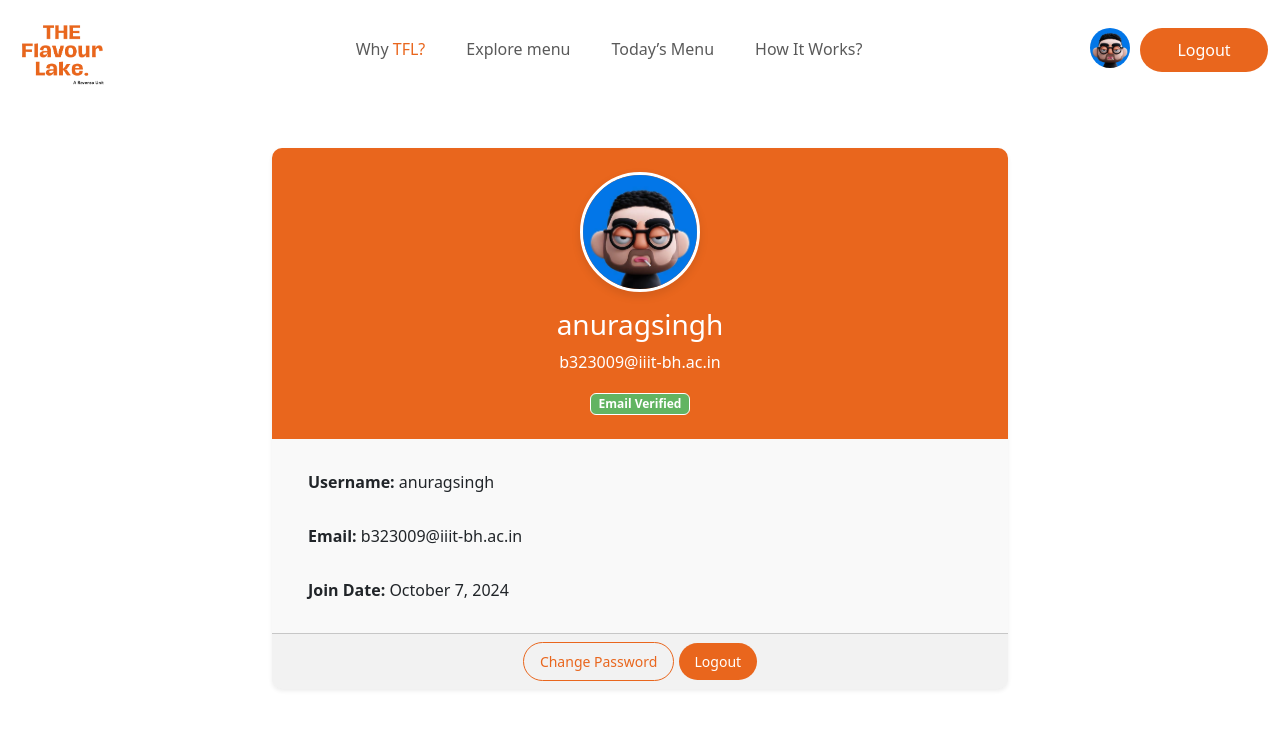
After one commit to anurag6569201/TFL, a Django app: page /profile/ in a window 1280 px wide. The commit adds this page. Shown: the top 729 px of the page. Run offline with Django 5.2, Linux system fonts and the light colour scheme; a user stored in the database is signed in; data comes from the database, SQL or seed files in the repository; both versions use the stored data as it was after the commit.

Commit message:
updated templates

```diff
--- a/home/urls.py
+++ b/home/urls.py
@@ -15,4 +15,5 @@ urlpatterns = [
     path('download-invoice/<str:order_id>/', download_invoice, name='download_invoice'),
     path('checkout/', views.checkout, name='checkout'),
     path('razorpay/', views.razorpay_view, name='razorpay'),
+    path('profile/', views.user_profile, name='user_profile'),
 ]
--- a/home/views.py
+++ b/home/views.py
@@ -10,6 +10,20 @@ from django.http import JsonResponse
 from django.views.decorators.csrf import csrf_exempt
 from .models import Order
 import uuid
+from allauth.account.models import EmailAddress
+
+
+
+def user_profile(request):
+    user = request.user
+    email_verified = EmailAddress.objects.filter(user=user, verified=True).exists()
+
+    context = {
+        'user': user,
+        'email_verified': email_verified
+    }
+    return render(request, 'apps/home/user_profile.html', context)
+
 
 def home(request):
     cart = request.session.get('cart', {})
@@ -69,6 +83,9 @@ def add_to_cart(request):
     return JsonResponse({'error': 'Invalid request method'})
 
 def view_cart(request):
+    user = request.user
+    email_verified = EmailAddress.objects.filter(user=user, verified=True).exists()
+
     cart = request.session.get('cart', {})
     items = {}
 
@@ -103,6 +120,7 @@ def view_cart(request):
         'today_nonveg_dinner_menu_price': today_nonveg_dinner_menu,
         'cart': items,
         'cart_total_amount': cart_total_amount,
+        "email_verified":email_verified,
     }
     return render(request, 'apps/home/view_cart.html', context)
 
--- a/static/assets/css/login.css
+++ b/static/assets/css/login.css
@@ -18,7 +18,6 @@
 }
 .login_container{
     width: 100%;
-    min-height: 100vh;
     display: flex;
     justify-content: center;
     align-items: center;
--- /dev/null
+++ b/static/assets/css/navbar.css
@@ -0,0 +1,24 @@
+
+.navbar-brand img{
+    width: 100px;
+}
+.login_logging_btn{
+    background-color: #E9661D;
+    border-radius: 25px;
+    border: none;
+    padding: 10px;
+    color: white;
+    width:8em;
+}
+.not_login_logging_btn{
+    background-color: transparent;
+    border: none;
+    width:8em;
+    text-decoration: underline;
+}
+.nav-link{
+    border-bottom: 2px solid transparent;
+}
+.nav-link.active{
+    border-bottom: 2px solid #E9661D;
+}
--- a/templates/account/login.html
+++ b/templates/account/login.html
@@ -9,7 +9,6 @@
 <link rel="stylesheet" href="{% static 'assets/css/login.css' %}">
 {% endblock stylesheet %}
 {% block content %}
-
 <div class="login_container">
     <div style="border: 1px solid #cfd0d1;padding: 20px;border-radius: 35px;">
         <h1 class="login_h1 mt-2">Welcome!</h1>
--- a/templates/account/password_reset.html
+++ b/templates/account/password_reset.html
@@ -9,7 +9,6 @@
 <link rel="stylesheet" href="{% static 'assets/css/login.css' %}">
 {% endblock stylesheet %}
 {% block content %}
-
 <div class="login_container">
     <div style="border: 1px solid #cfd0d1;padding: 20px;border-radius: 35px;">
         <h3 style="text-align: center;">Reset Your Password</h3>
--- a/templates/allauth/layouts/base.html
+++ b/templates/allauth/layouts/base.html
@@ -1,4 +1,5 @@
 {% load i18n %}
+{% load static %}
 <!DOCTYPE html>
 <html>
     <head>
@@ -10,6 +11,7 @@
         </title>
         {% block extra_head %}
         {% endblock extra_head %}
+        <link rel="stylesheet" href="{% static 'assets/css/navbar.css' %}">
         <link href="https://cdn.jsdelivr.net/npm/bootstrap@5.3.3/dist/css/bootstrap.min.css" rel="stylesheet" integrity="sha384-QWTKZyjpPEjISv5WaRU9OFeRpok6YctnYmDr5pNlyT2bRjXh0JMhjY6hW+ALEwIH" crossorigin="anonymous">
         {% block stylesheet %}
         {% endblock stylesheet %}
@@ -62,6 +64,7 @@
                     };
                 </script>
             {% endif %}
+            {% include 'apps/partials/navbar.html' %}
             {% block content %}
             {% endblock content %}
         {% endblock body %}
--- a/templates/apps/home/index.html
+++ b/templates/apps/home/index.html
@@ -17,7 +17,6 @@ crossorigin="anonymous"></script>
 {% block content %}
 
 <div class="container-fluid">
-    {% include 'apps/partials/navbar.html' %}
     <div class="cart_button" style="z-index: 10000;">
         <a href="{% url 'home:view_cart' %}">
             <img width="25px" src="{% static 'assets/img/home/cart.webp' %}" alt="">
--- a/templates/apps/home/razorpay.html
+++ b/templates/apps/home/razorpay.html
@@ -17,7 +17,6 @@ crossorigin="anonymous"></script>
 {% block content %}
 
 <div class="container-fluid">
-    {% include 'apps/partials/navbar.html' %}
 <script src="https://checkout.razorpay.com/v1/checkout.js"></script>
 
 <script>
--- /dev/null
+++ b/templates/apps/home/user_profile.html
@@ -0,0 +1,159 @@
+{% extends "account/base_entrance.html" %}
+{% load i18n %}
+{% load static %}
+{% load allauth account %}
+{% block head_title %}
+{% trans "Profile" %}
+{% endblock head_title %}
+{% block stylesheet %}
+<link rel="stylesheet" href="{% static 'assets/css/home.css' %}">
+<link rel="stylesheet" href="{% static 'assets/css/responsive.css' %}">
+<style>
+    /* User Profile Card */
+.user-profile-card {
+    border-radius: 10px;
+    background-color: #f9f9f9;
+    border: none;
+    overflow: hidden;
+}
+
+/* Profile Header */
+.profile-header {
+    background-color: #E9661D;
+    color: white;
+    border-bottom: none;
+}
+
+/* Profile Image */
+.profile-img {
+    border-radius: 50%;
+    width: 120px;
+    height: 120px;
+    object-fit: cover;
+    border: 3px solid white;
+    box-shadow: 0 4px 10px rgba(0, 0, 0, 0.1);
+}
+
+/* Profile Image Container */
+.profile-image-container {
+    display: flex;
+    justify-content: center;
+    align-items: center;
+}
+
+/* Card Body Styling */
+.user-profile-card .list-group-item {
+    border: none;
+    padding: 15px 20px;
+    background-color: transparent;
+}
+
+/* Button Styles */
+.user-profile-card .btn {
+    border-radius: 25px;
+    padding: 8px 16px;
+}
+
+.user-profile-card .btn-outline-primary {
+    color: #E9661D;
+    border-color: #E9661D;
+}
+
+.user-profile-card .btn-outline-primary:hover {
+    background-color: #E9661D;
+    color: white;
+}
+
+.user-profile-card .btn-danger {
+    background-color: #E9661D;
+    border: none;
+}
+
+.user-profile-card .btn-danger:hover {
+    background-color: #d15419;
+}
+.badge-success {
+    border: 1px solid white;
+    background-color: rgb(98, 180, 98);
+}
+.badge-warning {
+    border: 1px solid rgb(206, 50, 50);
+    background-color: rgb(206, 50, 50);
+}
+.verify_btn_email{
+    background-color: transparent;
+    border: 1px solid white;
+}
+.verify_btn_email:hover{
+    background-color: rgb(98, 180, 98);
+    border: 1px solid rgb(98, 180, 98);
+    cursor: pointer;
+}
+/* Mobile Responsiveness */
+@media (max-width: 576px) {
+    .profile-header {
+        padding: 20px;
+    }
+
+    .profile-img {
+        width: 80px;
+        height: 80px;
+    }
+}
+
+</style>
+<script
+src="https://code.jquery.com/jquery-3.7.1.min.js"
+integrity="sha256-/JqT3SQfawRcv/BIHPThkBvs0OEvtFFmqPF/lYI/Cxo="
+crossorigin="anonymous"></script>
+{% endblock stylesheet %}
+{% block content %}
+<div class="container-fluid">
+    <div class="container mt-5 mb-5">
+        <div class="row justify-content-center">
+            <div class="col-md-8">
+                <div class="card user-profile-card shadow-sm">
+                    <div class="card-header profile-header text-center py-4">
+                        <div class="profile-image-container">
+                            {% if user.socialaccount_set.exists %}
+                            <!-- If the user is authenticated through Google -->
+                            {% with user.socialaccount_set.first as social_account %}
+                              <img width="40px" height="40px" style="border-radius: 50%;margin-right: 10px;" src="{{ social_account.extra_data.picture }}" alt="Profile" class="img-fluid profile-img">
+                            {% endwith %}
+                            {% elif user.profile.picture %}
+                                <img src="{{ user.profile.picture.url }}" alt="{{ user.username }}" class="img-fluid profile-img">
+                            {% else %}
+                                <img src="{% static 'assets/img/avatar.webp' %}" alt="Default Avatar" class="img-fluid profile-img">
+                            {% endif %}
+                        </div>
+                        <h3 class="mt-3">{{ user.username }}</h3>
+                        <p>{{ user.email }}</p>
+                        {% if email_verified %}
+                            <span class="badge badge-success">Email Verified</span>
+                        {% else %}
+                            <span class="badge badge-warning">Email Not Verified</span> <span onclick="window.location.href='{% url 'account_email' %}'" class="badge badge-warning verify_btn_email">Verify now</span>
+                        {% endif %}
+                    </div>
+                    <div class="card-body">
+                        <ul class="list-group list-group-flush">
+                            <li class="list-group-item">
+                                <strong>Username:</strong> {{ user.username }}
+                            </li>
+                            <li class="list-group-item">
+                                <strong>Email:</strong> {{ user.email }}
+                            </li>
+                            <li class="list-group-item">
+                                <strong>Join Date:</strong> {{ user.date_joined|date:"F j, Y" }}
+                            </li>
+                        </ul>
+                    </div>
+                    <div class="card-footer text-center">
+                        <a href="{% url 'account_change_password' %}" class="btn btn-outline-primary btn-sm">Change Password</a>
+                        <a href="{% url 'account_logout' %}" class="btn btn-danger btn-sm">Logout</a>
+                    </div>
+                </div>
+            </div>
+        </div>
+    </div>
+</div>
+{% endblock %}
--- a/templates/apps/partials/navbar.html
+++ b/templates/apps/partials/navbar.html
@@ -1,7 +1,7 @@
 {% load static %}
 <nav class="navbar navbar-expand-lg" style="z-index: 10000;">
     <div class="container-fluid">
-      <a class="navbar-brand" href="#landing_page" style="z-index: 10000;">
+      <a class="navbar-brand" href="{% url 'home:home' %}" style="z-index: 10005;">
         <img src="{% static 'assets/img/home/tfl_logo.webp' %}" alt="">
       </a>
       <button class="navbar-toggler" type="button" data-bs-toggle="collapse" data-bs-target="#navbarSupportedContent" aria-controls="navbarSupportedContent" aria-expanded="false" aria-label="Toggle navigation">
@@ -10,35 +10,34 @@
       <div class="collapse navbar-collapse" id="navbarSupportedContent">
         <ul class="navbar-nav me-auto mb-2 mb-lg-0" style="width: 100%;justify-content: center;gap: 25px;">
           <li class="nav-item">
-            <a class="nav-link" aria-current="page" href="#why_tfl">Why <span style="color: #E9661D;">TFL?</span></a>
+            <a class="nav-link" aria-current="page" href="{% url 'home:home' %}#why_tfl">Why <span style="color: #E9661D;">TFL?</span></a>
           </li>
           <li class="nav-item">
-            <a class="nav-link" aria-current="page" href="#best_seller">Explore menu</a>
+            <a class="nav-link" aria-current="page" href="{% url 'home:home' %}#best_seller">Explore menu</a>
           </li>
           <li class="nav-item">
-            <a class="nav-link" aria-current="page" href="#today_menu">Today’s Menu</a>
+            <a class="nav-link" aria-current="page" href="{% url 'home:home' %}#today_menu">Today’s Menu</a>
           </li>
           <li class="nav-item">
-            <a class="nav-link" aria-current="page" href="#how_works">How It Works?</a>
+            <a class="nav-link" aria-current="page" href="{% url 'home:home' %}#how_works">How It Works?</a>
           </li>
         </ul>
         <form class="d-flex">
           {% if user.is_authenticated %}
           <div class="profile-badge">
-            <a href="" style="display: flex;align-items: center;justify-content: center;gap: 10px;color: #E9661D;">
+            <a href="{% url 'home:user_profile' %}" style="display: flex;align-items: center;justify-content: center;color: #E9661D;">
               {% if user.socialaccount_set.exists %}
                 <!-- If the user is authenticated through Google -->
                 {% with user.socialaccount_set.first as social_account %}
-                  <img width="40px" height="40px" style="border-radius: 50%;" src="{{ social_account.extra_data.picture }}" alt="Profile" class="profile-picture">
+                  <img width="40px" height="40px" style="border-radius: 50%;margin-right: 10px;" src="{{ social_account.extra_data.picture }}" alt="Profile" class="profile-picture">
                 {% endwith %}
               {% elif user.profile.picture %}
                 <!-- If the user uploaded their own picture -->
-                <img width="40px" height="40px" style="border-radius: 50%;" src="{{ user.profile.picture.url }}" alt="Profile" class="profile-picture">
+                <img width="40px" height="40px" style="border-radius: 50%;margin-right: 10px;" src="{{ user.profile.picture.url }}" alt="Profile" class="profile-picture">
               {% else %}
                 <!-- Fallback: use a default avatar -->
-                <img width="40px" height="40px" style="border-radius: 50%;" src="{% static 'assets/img/avatar.webp' %}" alt="Profile" class="profile-picture">
+                <img width="40px" height="40px" style="border-radius: 50%;margin-right: 10px;" src="{% static 'assets/img/avatar.webp' %}" alt="Profile" class="profile-picture">
               {% endif %}
-              <span>{{ user.email }}</span>
             </a>
           </div>
 
```
Also changed, not shown: templates/account/confirm_email_verification_code.html (added, +48 -0 lines), templates/account/email.html (added, +87 -0 lines), templates/account/email_confirm.html (added, +65 -0 lines), templates/account/password_change.html (added, +52 -0 lines), templates/account/password_set.html (added, +48 -0 lines), templates/apps/home/view_cart.html (+21 -4 lines), tfl/settings.py (+12 -1 lines), db.sqlite3.
